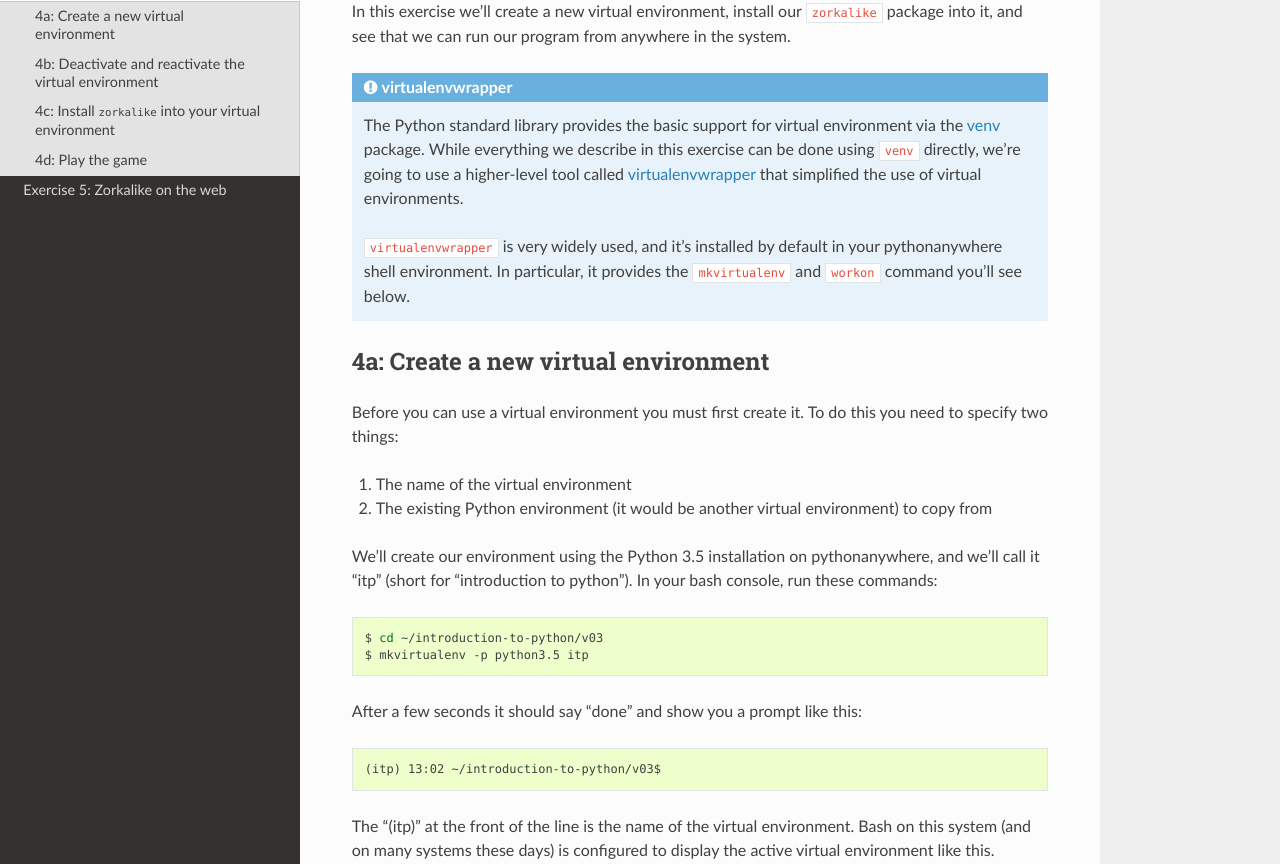
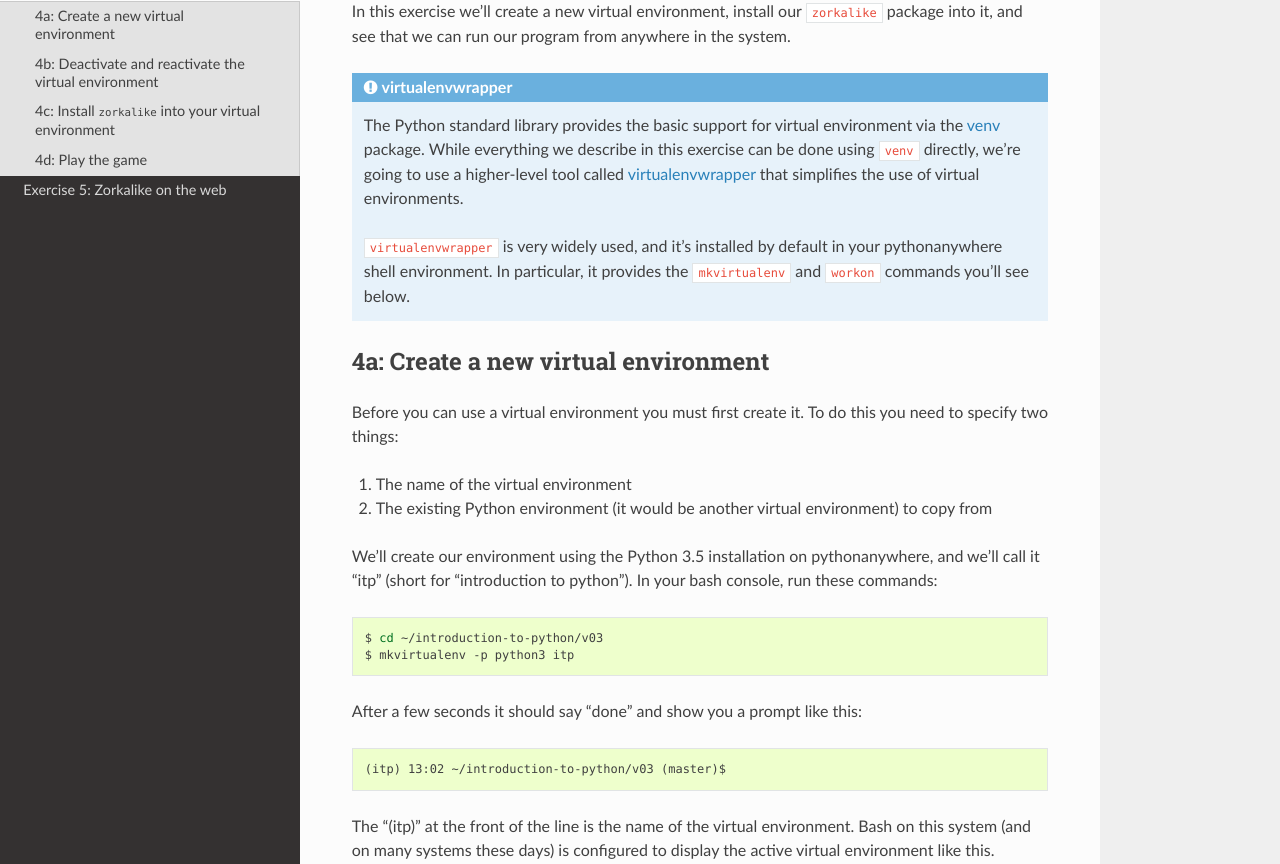
Before and after one commit to sixty-north/introduction-to-python, a Sphinx documentation site: the page built from exercises/source/exercise_4.rst, in a window 1280 px wide and 1400 px high. Shown: the part 256-1120 px from the top of the window. Built offline with Sphinx 7.4.7 and the Read the Docs theme 2.0.0, drawn with Linux system fonts in a browser that asks for light colours; some of the changed text lies outside the part shown.

```diff
--- a/exercises/source/exercise_3.rst
+++ b/exercises/source/exercise_3.rst
@@ -20,7 +20,7 @@ Note that this is a fairly mechanical change, but this is all you need to do to
 make your module part of the ``zorkalike`` package (which is rooted at
 ``v03/zorkalike``).
 
-Notice that ``KazooRoom`\ 's base class, ``Room``, is now defined in a different
+Notice that ``KazooRoom``\ 's base class, ``Room``, is now defined in a different
 module than ``KazooRoom``. Look at other room implementations to see how to
 *import* ``Room`` into the ``KazooRoom`` implementation.
 
--- a/exercises/source/exercise_4.rst
+++ b/exercises/source/exercise_4.rst
@@ -18,11 +18,11 @@ in the system.
    package. While everything we describe in this exercise can be done using
    ``venv`` directly, we're going to use a higher-level tool called
    `virtualenvwrapper <https://virtualenvwrapper.readthedocs.io/en/latest/>`_
-   that simplified the use of virtual environments.
+   that simplifies the use of virtual environments.
 
    ``virtualenvwrapper`` is very widely used, and it's installed by default in
    your pythonanywhere shell environment. In particular, it provides the
-   ``mkvirtualenv`` and ``workon`` command you'll see below.
+   ``mkvirtualenv`` and ``workon`` commands you'll see below.
 
 
 4a: Create a new virtual environment
@@ -40,11 +40,11 @@ pythonanywhere, and we'll call it "itp" (short for "introduction to python"). In
 .. code-block:: bash
 
    $ cd ~/introduction-to-python/v03
-   $ mkvirtualenv -p python3.5 itp
+   $ mkvirtualenv -p python3 itp
 
 After a few seconds it should say "done" and show you a prompt like this::
 
-    (itp) 13:02 ~/introduction-to-python/v03$
+    (itp) 13:02 ~/introduction-to-python/v03 (master)$
 
 The "(itp)" at the front of the line is the name of the virtual environment.
 Bash on this system (and on many systems these days) is configured to display
@@ -67,17 +67,17 @@ environment. In the same bash shell as the previous section, run this command:
 
 You should see your prompt turn to something like this::
 
-  13:43 ~/introduction-to-python/v03$
+  13:43 ~/introduction-to-python/v03 (master)$
 
 The virtual environment indicator at the front of the prompt is gone. The
-command ``which python3.5`` will show that you're now using the system Python
+command ``which python3`` will show that you're now using the system Python
 installation.
 
 Now reactivate your environment::
 
   $ workon itp
 
-You'll see that your prompt is restored and that ``which python3.5`` shows that
+You'll see that your prompt is restored and that ``which python3`` shows that
 you're using the Python in your virtual environment.
 
 4c: Install ``zorkalike`` into your virtual environment
```
Also changed, not shown: other parts of exercises/source/exercise_3.rst (+1 -1 lines), exercises/source/exercise_5.rst (+16 -2 lines).
